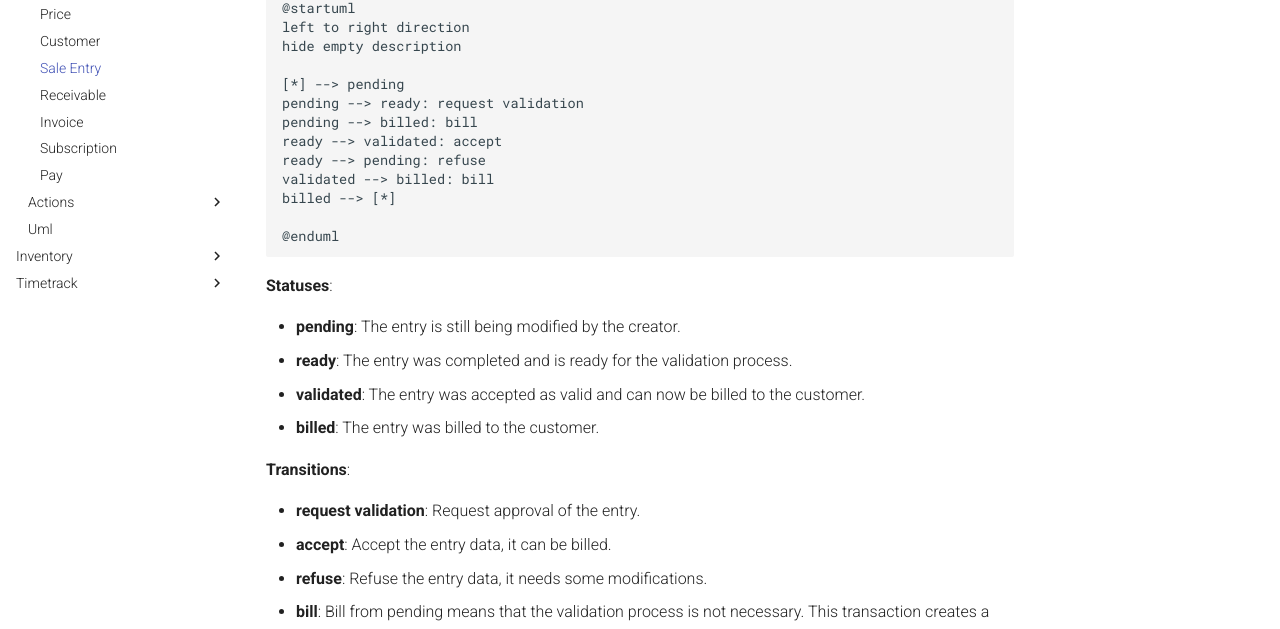
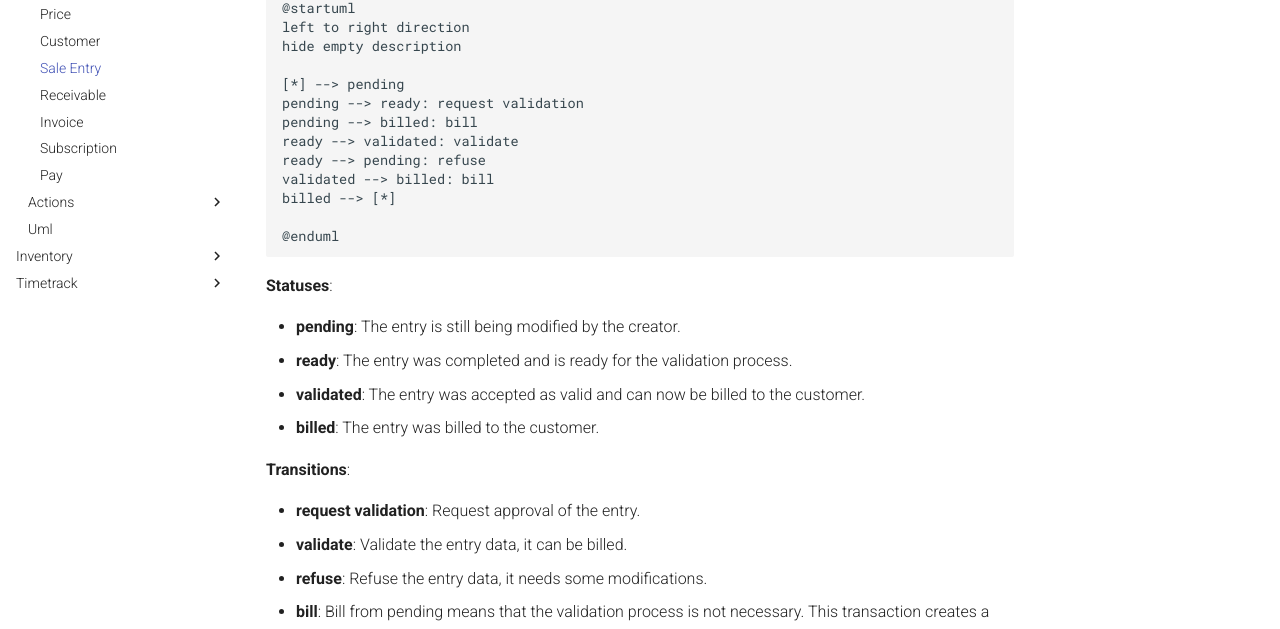
Before and after one commit to yesbabylon/symbiose-doc, an MkDocs documentation site: the page built from docs/developer-manual/sale/classes/sale-entry.md, in a window 1280 px wide and 900 px high, scrolled down 1843 px. Shown: the part 261-890 px from the top of the window. Built offline with MkDocs 1.6.1 and Material for MkDocs 9.7.7, drawn with Linux system fonts in a browser that asks for light colours; comment, search, counter and statistics services are not loaded; the version menu is left out.

Commit message:
Fix error transition is validate not accept

```diff
--- a/docs/developer-manual/sale/classes/sale-entry.md
+++ b/docs/developer-manual/sale/classes/sale-entry.md
@@ -42,7 +42,7 @@ hide empty description
 [*] --> pending
 pending --> ready: request validation
 pending --> billed: bill
-ready --> validated: accept
+ready --> validated: validate
 ready --> pending: refuse
 validated --> billed: bill
 billed --> [*]
@@ -60,6 +60,6 @@ billed --> [*]
 **Transitions**:
 
 - **request validation**: Request approval of the entry.
-- **accept**: Accept the entry data, it can be billed.
+- **validate**: Validate the entry data, it can be billed.
 - **refuse**: Refuse the entry data, it needs some modifications.
 - **bill**: Bill from pending means that the validation process is not necessary. This transaction creates a receivable that can be invoiced to the customer.
```
